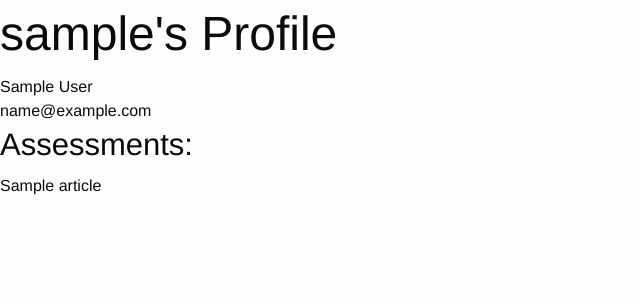
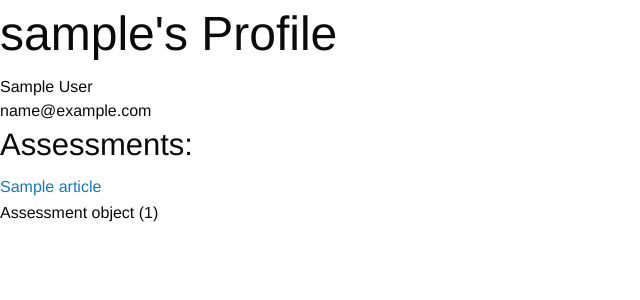
Before and after one commit to briandamaged/django_example, a Django app: page /users/me in a window 1280 px wide. Shown: the part 133-433 px from the top of the page, without its empty margins (0-640 px from the left). Run offline with Django 3.2, Linux system fonts and the light colour scheme; a user stored in the database is signed in; tables that the repository leaves empty hold one stand-in row (values such as "Sample post"); some libraries are stand-ins or nearby versions.

Commit message:
Assessments are grouped by Article on the User Profile page

```diff
--- a/aqa/models.py
+++ b/aqa/models.py
@@ -72,6 +72,7 @@ class Article(m.Model):
     self.published_at = None
     self.save()
     return self
+
 
   def create_assessment(self, user, answers):
     """
--- /dev/null
+++ b/aqa/templates/aqa/users/_list_assessments.html
@@ -0,0 +1,16 @@
+
+<ul class="accordion" data-accordion>
+  {% for ag in assessment_groups %}
+    <li class="accordion-navigation">
+      <a href="#{{ ag.anchor }}" >{{ ag }}</a>
+      <div id="{{ ag.anchor }}" class="content" >
+        {% for a in ag.assessments %}
+          <div class="row" >
+            {{ a }}
+          </div>
+        {% endfor %}
+      </div>
+    </li>
+  {% endfor %}
+
+</ul>
--- a/aqa/templates/aqa/users/show.html
+++ b/aqa/templates/aqa/users/show.html
@@ -25,14 +25,10 @@
     </h3>
   </div>
 
-  {% if assessments %}
-
-
-    {% for a in assessments %}
-      <div class="row assessment-row" >
-        {{ a.article.title }}
-      </div>
-    {% endfor %}
+  {% if assessment_groups %}
+    <div class="row" >
+      {% include 'aqa/users/_list_assessments.html' %}
+    </div>
 
   {% else %}
     <div class="row text-centered" >
--- a/aqa/views/users.py
+++ b/aqa/views/users.py
@@ -1,16 +1,47 @@
+
+from itertools import groupby
 
 from django.shortcuts import render
 
 from aqa.models import Assessment
 
+
+class _AssessmentsByArticle(object):
+  def __init__(self, article, assessments):
+    self.article     = article
+    self.assessments = assessments
+
+  def anchor(self):
+    return "assessments_%i" % (self.article.id ,)
+
+  def __str__(self):
+    if self.article:
+      return str(self.article.title)
+    else:
+      return "<UNDEFINED ARTICLE>"
+
+
+def _group_assessments_by_article(assessments):
+  for article, items in groupby(assessments, lambda a: a.article):
+    yield _AssessmentsByArticle(
+      article     = article,
+      assessments = list(items)
+    )
+
+
 def me(req):
   user        = req.user
-  assessments = user.assessments.all()
+  assessments = user.assessments \
+                    .prefetch_related("article") \
+                    .order_by("article") \
+                    .all()
+
+  assessment_groups = list(_group_assessments_by_article(assessments))
 
   # We're passing in the user explicitly so that we
   # have the option to reuse the same templates for
   # the administrative views.
   return render(req, 'aqa/users/show.html', {
-    "user":        user,
-    "assessments": assessments
+    "user":              user,
+    "assessment_groups": assessment_groups
   })
```
